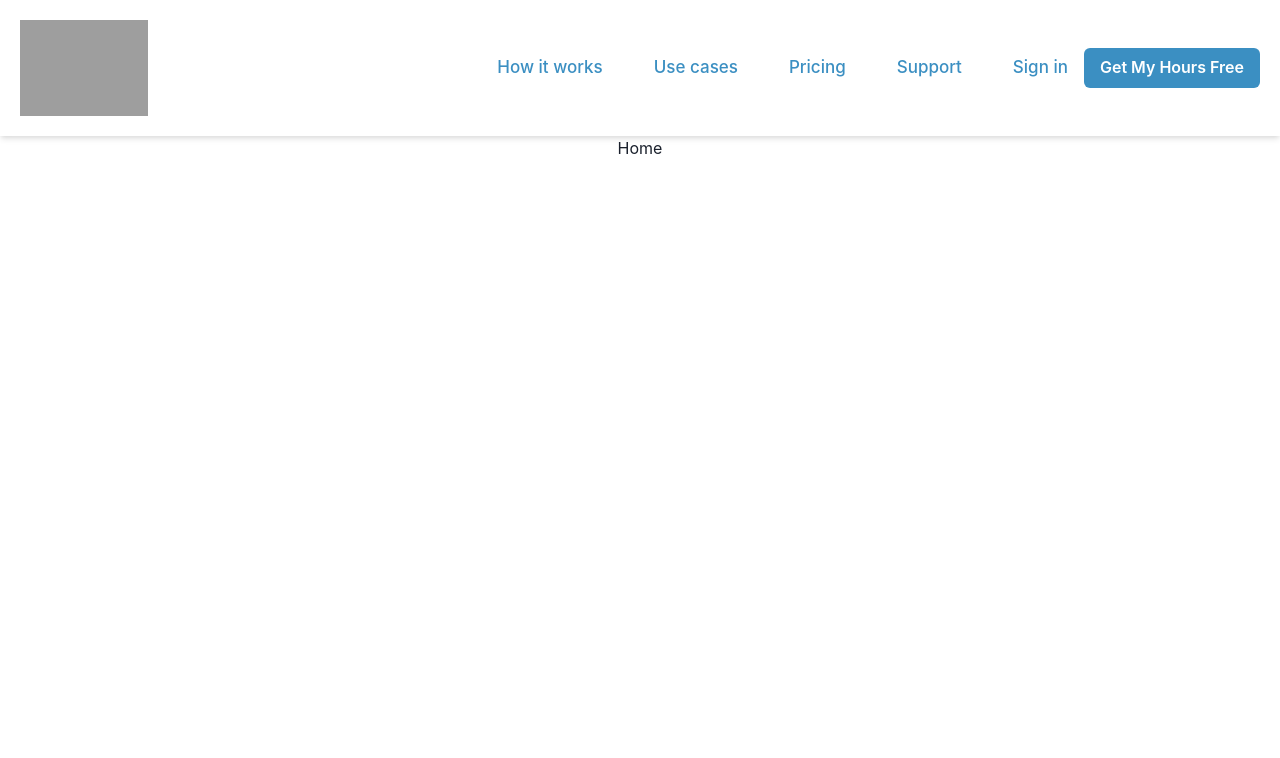
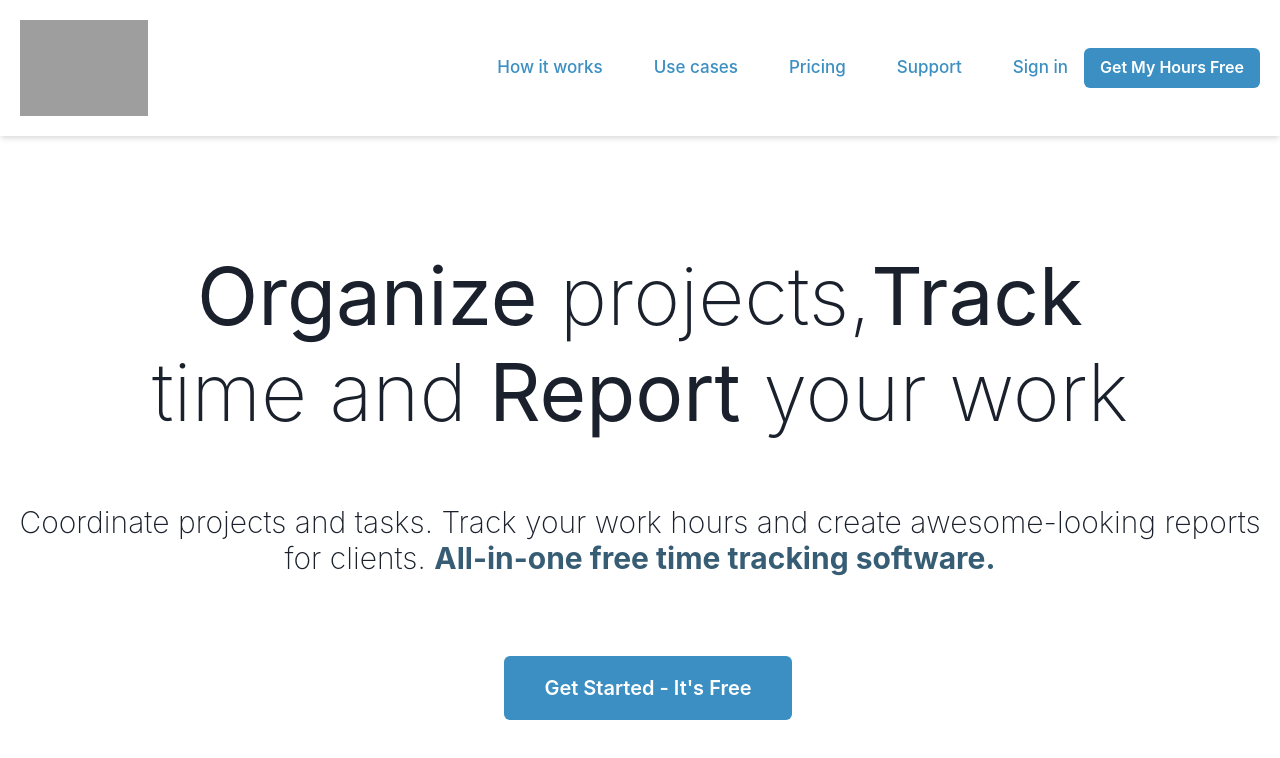
Before and after one commit to Hisam-94/MyHours-clone, a React (Create React App) app in the folder frontend/: page / in a window 1280 px wide. Shown: the top 758 px of the page. Built offline with nearby package versions, Linux system fonts and the light colour scheme; grey boxes are pictures that could not be loaded.

Commit message:
Added Description component in Home page

```diff
--- /dev/null
+++ b/frontend/src/Components/Home/Description.jsx
@@ -0,0 +1,53 @@
+import React from "react";
+import { Box, Button, Heading, Text } from "@chakra-ui/react";
+import { Link } from "react-router-dom";
+
+const Description = () => {
+  return (
+    <Box>
+      <Box p="2rem 1rem" mt={"3rem"}>
+        <Heading
+          style={{ fontSize: "5rem", marginBottom: "2rem" }}
+          fontWeight="thin"
+          p="2rem 6rem"
+        >
+          <Text as={"span"} fontWeight="normal">
+            Organize
+          </Text>{" "}
+          projects,
+          <Text as={"span"} fontWeight="normal">
+            Track
+          </Text>{" "}
+          time and{" "}
+          <Text as={"span"} fontWeight="normal">
+            Report
+          </Text>{" "}
+          your work
+        </Heading>
+        <Heading fontWeight={"thin"} size="lg" mb={"5rem"}>
+          Coordinate projects and tasks. Track your work hours and create
+          awesome-looking reports for clients.{" "}
+          <Text as={"span"} fontWeight="bold" color={"#375d75"}>
+            All-in-one free time tracking software.
+          </Text>
+        </Heading>
+        <Link to="/signup">
+          <Button
+            className="nav-btn-getStarted"
+            _hover={{ bgColor: "#3973ac", color: "white" }}
+            bgColor={"#3b8fc2"}
+            color="white"
+            ml={"1rem"}
+            h="4rem"
+            fontSize="xl"
+            p={"0.5rem 2.5rem"}
+          >
+            Get Started - It's Free
+          </Button>
+        </Link>
+      </Box>
+    </Box>
+  );
+};
+
+export default Description;
--- a/frontend/src/Pages/Home.jsx
+++ b/frontend/src/Pages/Home.jsx
@@ -1,8 +1,11 @@
 import React from 'react'
+import Description from '../Components/Home/Description'
 
 const Home = () => {
   return (
-    <div>Home</div>
+    <div>
+      <Description/>
+    </div>
   )
 }
 
```
